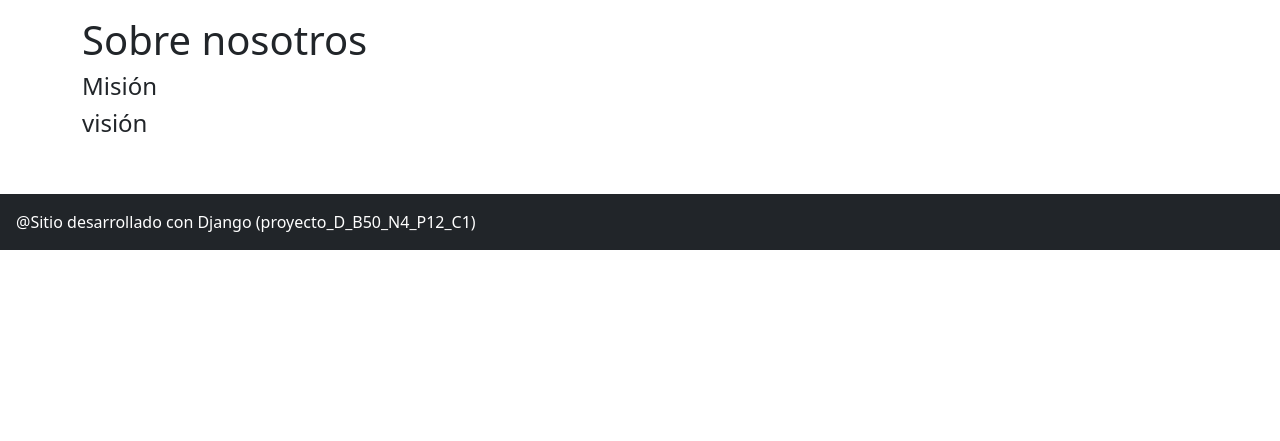
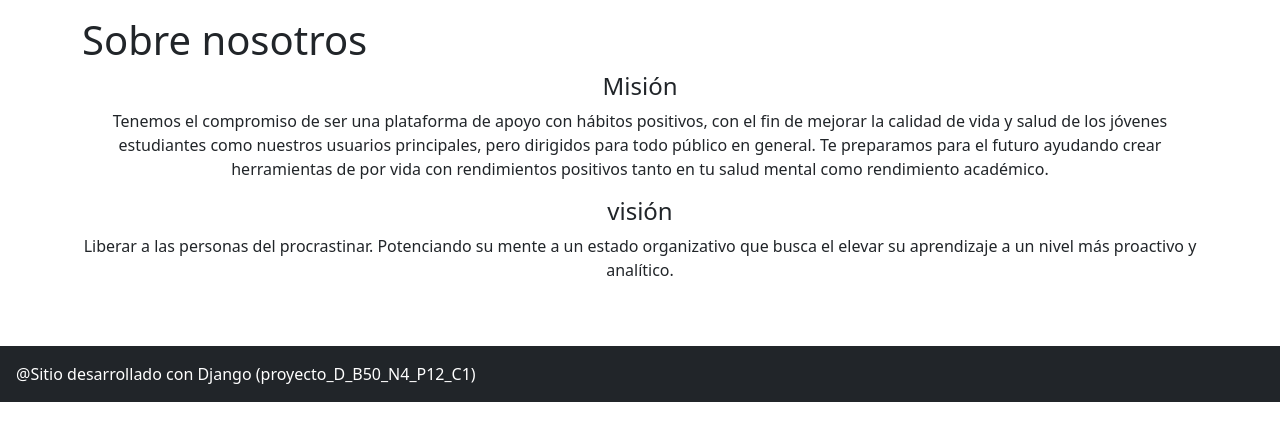
Before and after one commit to matiascavieres/programacion_backend, a Django app: template templates/about.html in a window 1280 px wide. Shown: the part 56-497 px from the top of the page. Run offline with Django 4.2, Linux system fonts and the light colour scheme; the template is opened without the code that fills it, so the values that code supplies are empty.

Commit message:
Actualizacion de mision y vision

```diff
--- a/templates/about.html
+++ b/templates/about.html
@@ -1,13 +1,20 @@
 {% extends "base.html" %}
 {% block content %}
+
 <div class="container">
     <div class="row">
         <div class="col-md-12">
             <h1>Sobre nosotros</h1>
         </div>
-        <div>
+
+        <div class="text-center">
             <h4>Misión</h4>
+            <p>Tenemos el compromiso de ser una plataforma de apoyo con hábitos positivos, con el fin de mejorar la calidad de vida y salud de los jóvenes estudiantes como nuestros usuarios principales, pero dirigidos para todo público en general. Te preparamos para el futuro ayudando crear herramientas de por vida con rendimientos positivos tanto en tu salud mental como rendimiento académico. </p>
+
             <h4>visión</h4>
+
+            <p>Liberar a las personas del procrastinar. Potenciando su mente a un estado organizativo que busca el elevar su aprendizaje a un nivel más proactivo y analítico.</p>
+
         </div>
 
 
```
